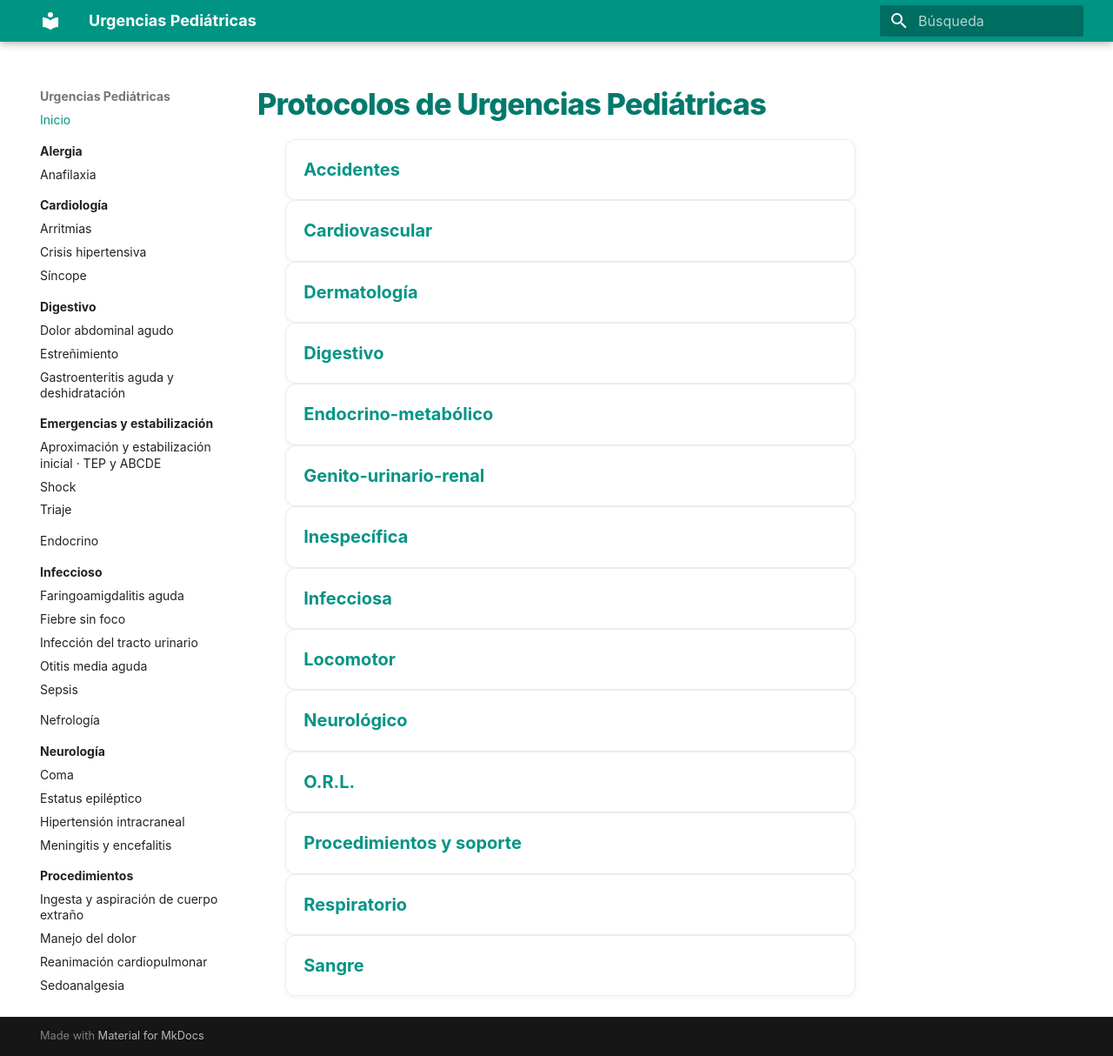
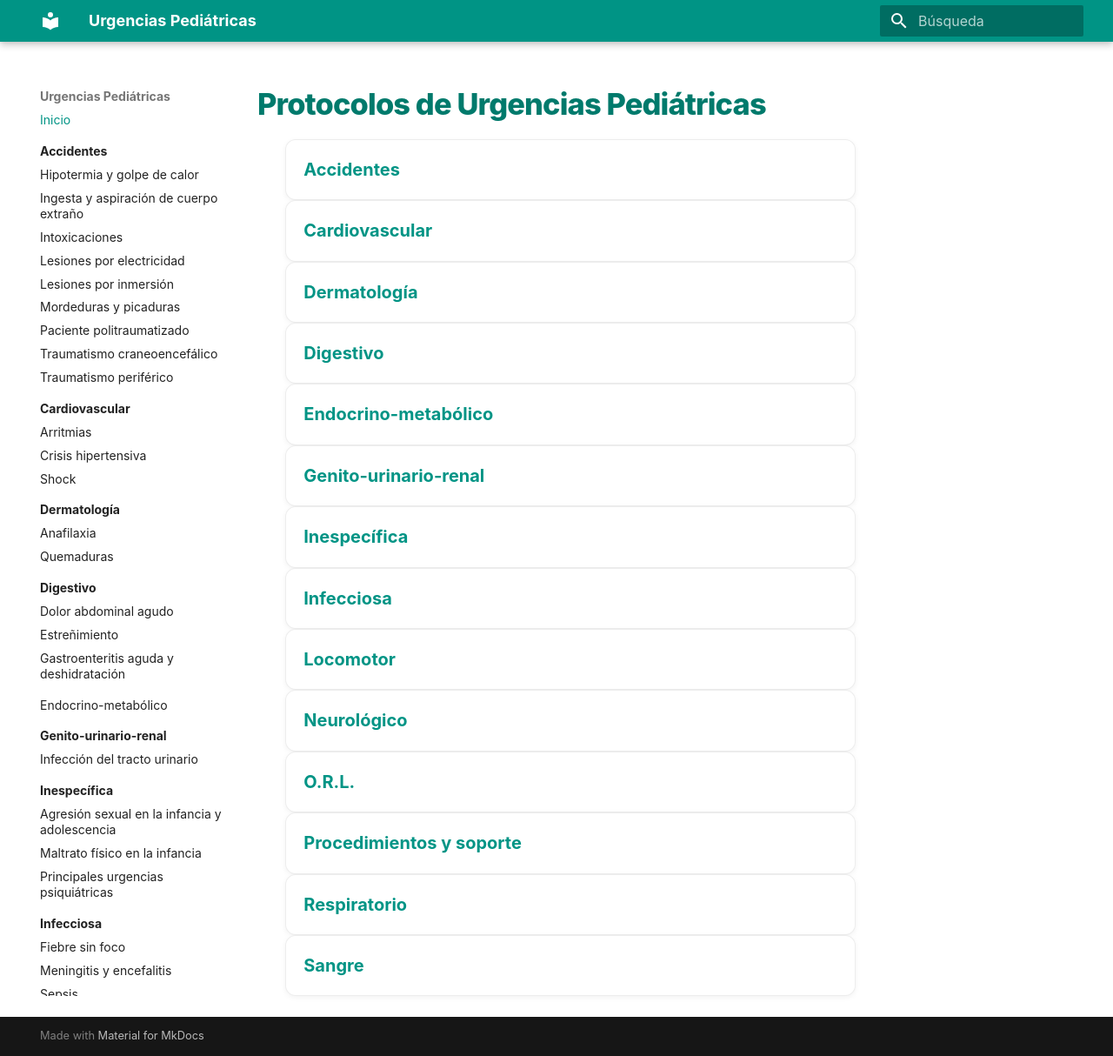
Before and after one commit to gonzaloares/urgencias-pediatricas, an MkDocs documentation site: the page built from docs/index.md, in a window 1280 px wide and 1214 px high. Shown: the whole window at 87% size. Built offline with MkDocs 1.6.1 and Material for MkDocs 9.7.7, drawn with Linux system fonts in a browser that asks for light colours.

Commit message:
Reorganiza la navegación según categorías SEUP

```diff
--- a/mkdocs.yml
+++ b/mkdocs.yml
@@ -15,71 +15,70 @@ theme:
 
 nav:
   - Inicio: index.md
-  - Alergia:
-      - alergia/index.md
-      - Anafilaxia: alergia/anafilaxia.md
-  - Cardiología:
+  - Accidentes:
+      - trauma/index.md
+      - Hipotermia y golpe de calor: trauma/hipotermia-golpe-calor.md
+      - Ingesta y aspiración de cuerpo extraño: procedimientos/ingesta-aspiracion-cuerpo-extrano.md
+      - Intoxicaciones: toxicologia/intoxicaciones.md
+      - Lesiones por electricidad: trauma/lesiones-electricidad.md
+      - Lesiones por inmersión: trauma/lesiones-inmersion.md
+      - Mordeduras y picaduras: trauma/mordeduras-picaduras.md
+      - Paciente politraumatizado: trauma/politraumatizado.md
+      - Traumatismo craneoencefálico: trauma/traumatismo-craneoencefalico.md
+      - Traumatismo periférico: trauma/traumatismo-periferico.md
+  - Cardiovascular:
       - cardiologia/index.md
       - Arritmias: cardiologia/arritmias.md
       - Crisis hipertensiva: cardiologia/crisis-hipertensiva.md
-      - Síncope: cardiologia/sincope.md
+      - Shock: emergencias/shock.md
+  - Dermatología:
+      - dermatologia/index.md
+      - Anafilaxia: alergia/anafilaxia.md
+      - Quemaduras: trauma/quemaduras.md
   - Digestivo:
       - digestivo/index.md
       - Dolor abdominal agudo: digestivo/dolor-abdominal-agudo.md
       - Estreñimiento: digestivo/estrenimiento.md
       - Gastroenteritis aguda y deshidratación: digestivo/gastroenteritis-aguda-deshidratacion.md
-  - Emergencias y estabilización:
-      - emergencias/index.md
-      - Aproximación y estabilización inicial · TEP y ABCDE: emergencias/estabilizacion-inicial-tep-abcde.md
-      - Shock: emergencias/shock.md
-      - Triaje: emergencias/triaje.md
-  - Endocrino: endocrino/index.md
-  - Infeccioso:
+  - Endocrino-metabólico: endocrino/index.md
+  - Genito-urinario-renal:
+      - nefrologia/index.md
+      - Infección del tracto urinario: infeccioso/infeccion-tracto-urinario.md
+  - Inespecífica:
+      - inespecifica/index.md
+      - Agresión sexual en la infancia y adolescencia: proteccion-infancia/agresion-sexual.md
+      - Maltrato físico en la infancia: proteccion-infancia/maltrato-fisico.md
+      - Principales urgencias psiquiátricas: salud-mental/urgencias-psiquiatricas.md
+  - Infecciosa:
       - infeccioso/index.md
-      - Faringoamigdalitis aguda: infeccioso/faringoamigdalitis-aguda.md
       - Fiebre sin foco: infeccioso/fiebre-sin-foco.md
-      - Infección del tracto urinario: infeccioso/infeccion-tracto-urinario.md
-      - Otitis media aguda: infeccioso/otitis-media-aguda.md
+      - Meningitis y encefalitis: neurologia/meningitis-encefalitis.md
       - Sepsis: infeccioso/sepsis.md
-  - Nefrología: nefrologia/index.md
-  - Neurología:
+  - Locomotor: locomotor/index.md
+  - Neurológico:
       - neurologia/index.md
       - Coma: neurologia/coma.md
       - Estatus epiléptico: neurologia/estatus-epileptico.md
       - Hipertensión intracraneal: neurologia/hipertension-intracraneal.md
-      - Meningitis y encefalitis: neurologia/meningitis-encefalitis.md
-  - Procedimientos:
+      - Síncope: cardiologia/sincope.md
+  - O.R.L.:
+      - orl/index.md
+      - Faringoamigdalitis aguda: infeccioso/faringoamigdalitis-aguda.md
+      - Infección respiratoria de vías altas: respiratorio/infeccion-respiratoria-vias-altas.md
+      - Laringitis aguda: respiratorio/laringitis-aguda.md
+      - Otitis media aguda: infeccioso/otitis-media-aguda.md
+  - Procedimientos y soporte:
       - procedimientos/index.md
-      - Ingesta y aspiración de cuerpo extraño: procedimientos/ingesta-aspiracion-cuerpo-extrano.md
+      - Aproximación y estabilización inicial · TEP y ABCDE: emergencias/estabilizacion-inicial-tep-abcde.md
       - Manejo del dolor: procedimientos/manejo-dolor.md
       - Reanimación cardiopulmonar: procedimientos/reanimacion-cardiopulmonar.md
       - Sedoanalgesia: procedimientos/sedoanalgesia.md
-  - Protección infantil:
-      - proteccion-infancia/index.md
-      - Agresión sexual: proteccion-infancia/agresion-sexual.md
-      - Maltrato físico: proteccion-infancia/maltrato-fisico.md
+      - Triaje: emergencias/triaje.md
   - Respiratorio:
       - respiratorio/index.md
       - Bronquiolitis aguda: respiratorio/bronquiolitis-aguda.md
       - Crisis asmática: respiratorio/crisis-asmatica.md
-      - Infección respiratoria de vías altas: respiratorio/infeccion-respiratoria-vias-altas.md
-      - Laringitis aguda: respiratorio/laringitis-aguda.md
-  - Salud mental:
-      - salud-mental/index.md
-      - Urgencias psiquiátricas: salud-mental/urgencias-psiquiatricas.md
-  - Toxicología:
-      - toxicologia/index.md
-      - Intoxicaciones: toxicologia/intoxicaciones.md
-  - Trauma:
-      - trauma/index.md
-      - Hipotermia y golpe de calor: trauma/hipotermia-golpe-calor.md
-      - Lesiones por electricidad: trauma/lesiones-electricidad.md
-      - Lesiones por inmersión: trauma/lesiones-inmersion.md
-      - Mordeduras y picaduras: trauma/mordeduras-picaduras.md
-      - Paciente politraumatizado: trauma/politraumatizado.md
-      - Quemaduras: trauma/quemaduras.md
-      - Traumatismo craneoencefálico: trauma/traumatismo-craneoencefalico.md
-      - Traumatismo periférico: trauma/traumatismo-periferico.md
+  - Sangre: sangre/index.md
 
 plugins:
   - search:
```
